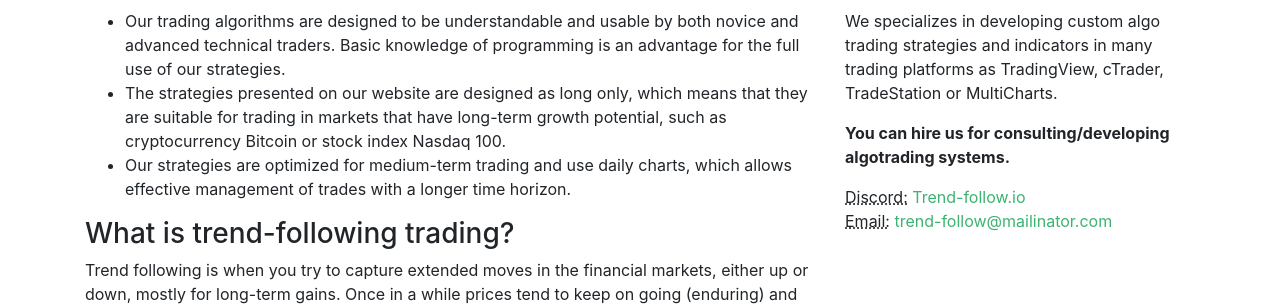
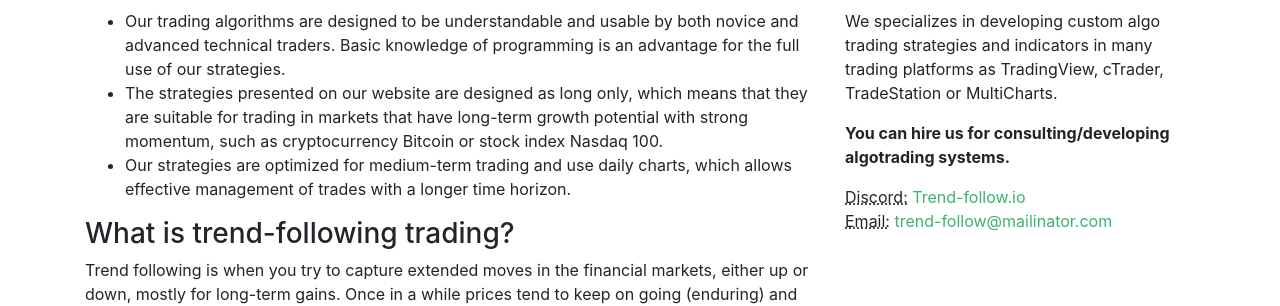
Before and after one commit to GeorgeFreelanceDeveloper/trend-follow.io, a Jekyll site: the page built from docs/index.html, in a window 1280 px wide. Shown: the part 590-896 px from the top of the page. Built offline with Jekyll 4.4.1, drawn with Linux system fonts in a browser that asks for light colours.

Commit message:
72474097: more descriptive markets explain

```diff
--- a/docs/index.html
+++ b/docs/index.html
@@ -13,7 +13,7 @@ layout: default
         Our trading algorithms are designed to be understandable and usable by both novice and advanced technical traders. Basic knowledge of programming is an advantage for the full use of our strategies.
       </li>
       <li>
-        The strategies presented on our website are designed as long only, which means that they are suitable for trading in markets that have long-term growth potential, such as cryptocurrency Bitcoin or stock index Nasdaq 100.
+        The strategies presented on our website are designed as long only, which means that they are suitable for trading in markets that have long-term growth potential with strong momentum, such as cryptocurrency Bitcoin or stock index Nasdaq 100.
       </li>
       <li>
         Our strategies are optimized for medium-term trading and use daily charts, which allows effective management of trades with a longer time horizon.
```
Also changed, not shown: README.md.
